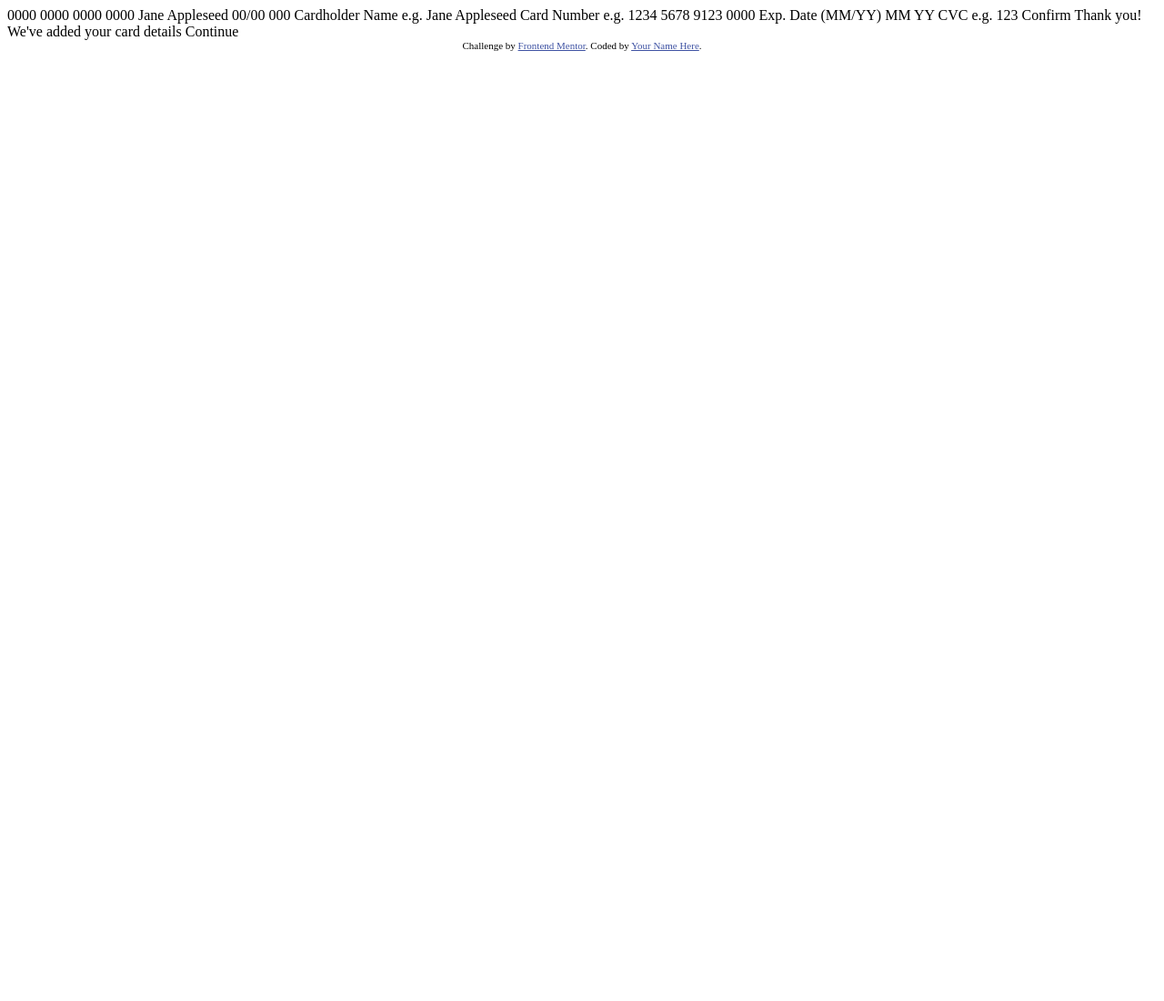
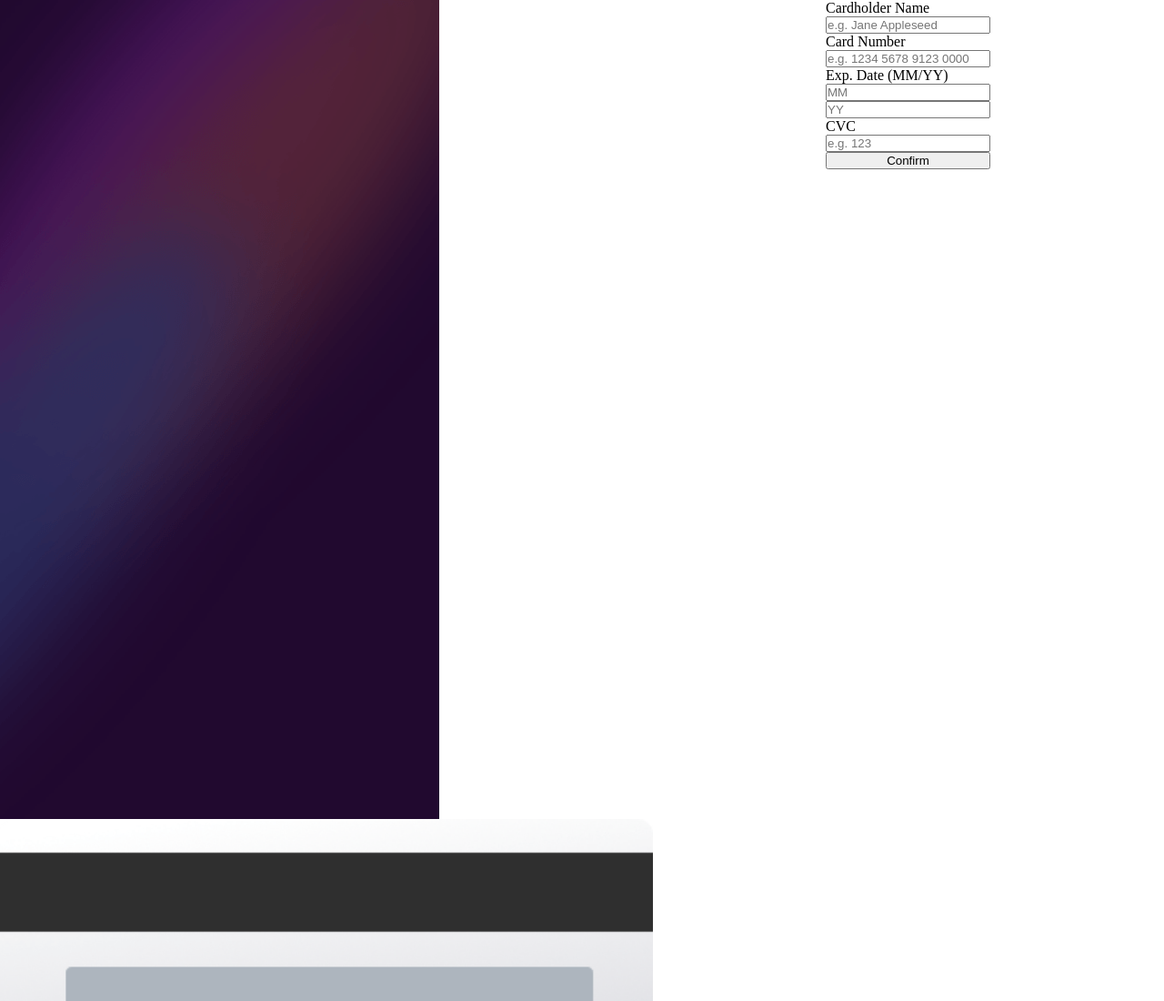
Before and after one commit to DarioValer/Formulario-Tarjeta-interactivo, a plain HTML site: page index.html in a window 1280 px wide. Shown: the top 1100 px of the page at 91% size. Before the commit the page ends 800 px from the top, so only its background shows below. Drawn offline with Linux system fonts and the light colour scheme.

Commit message:
Dia 1 - Armado de estructura html y css

```diff
--- a/index.html
+++ b/index.html
@@ -3,39 +3,33 @@
 <head>
   <meta charset="UTF-8">
   <meta name="viewport" content="width=device-width, initial-scale=1.0"> <!-- displays site properly based on user's device -->
-
   <link rel="icon" type="image/png" sizes="32x32" href="./images/favicon-32x32.png">
-
   <title>Frontend Mentor | Interactive card details form</title>
-
-  <!-- Feel free to remove these styles or customise in your own stylesheet 👍 -->
-  <style>
-    .attribution { font-size: 11px; text-align: center; }
-    .attribution a { color: hsl(228, 45%, 44%); }
-  </style>
+  <link rel="stylesheet" href="styles.css" type="text/css">
 </head>
 <body>
-
-  0000 0000 0000 0000
-  Jane Appleseed
-  00/00
-
-  000
-
-  Cardholder Name
-  e.g. Jane Appleseed
-
-  Card Number
-  e.g. 1234 5678 9123 0000
-
-  Exp. Date (MM/YY)
-  MM
-  YY
-
-  CVC
-  e.g. 123
-
-  Confirm
+  <main>
+    <div class="card-and-bg-main">
+      <img src="images\bg-main-mobile.png" alt="" class="bg-main-mobile">
+      <img src="images\bg-main-desktop.png" alt="" class="bg-main-desktop">
+      <img src="images\bg-card-back.png" alt="" class="bg-card-back">
+      <img src="images\bg-card-front.png" alt="" class="bg-card-front">
+    </div>
+    <div>
+      <form action="GET" class="block">
+        <label for="name">Cardholder Name</label>
+        <input type="text" name="" id="name" placeholder="e.g. Jane Appleseed">
+        <label for="cardNum">Card Number</label>
+        <input type="text" name="" id="cardNum" placeholder="e.g. 1234 5678 9123 0000">
+        <label for="">Exp. Date (MM/YY)</label>
+        <input type="text" name="" id="" placeholder="MM">
+        <input type="text" name="" id="" placeholder="YY">
+        <label for="code">CVC</label>
+        <input type="text" name="" id="code" placeholder="e.g. 123">
+        <button>Confirm</button>
+      </form>
+    </div>
+  </main>
 
   <!-- Completed state start -->
 
--- /dev/null
+++ b/styles.css
@@ -0,0 +1,64 @@
+* {
+    box-sizing: border-box;
+    margin: 0;
+    padding: 0;
+}
+
+.attribution {
+    font-size: 11px; text-align: center;
+}
+.attribution a {
+    color: hsl(228, 45%, 44%);
+}
+
+.bg-main-mobile{
+    height: 12%;
+    width: 100%;
+}
+
+.bg-main-desktop{
+    display: none;
+}
+
+.bg-card-back{
+    width: 80%;
+    position: relative;
+    top: 0px;
+}
+
+.bg-card-front{
+    width: 80%;
+    position: relative;
+}
+
+.block{
+    display: flex;
+    justify-content: center;
+    flex-direction: column;
+}
+
+@media(min-width : 1024px){
+    main {
+        display: flex;
+    }
+
+    .bg-main{
+        width: 50%;
+    }
+
+    .bg-main-mobile{
+        display: none;
+    }
+
+    .bg-main-desktop{
+        display: block;
+    }
+
+    .block{
+        position: relative;
+        left: 10px;
+        display: flex;
+        justify-content: center;
+        flex-direction: column;
+    }
+}
```
